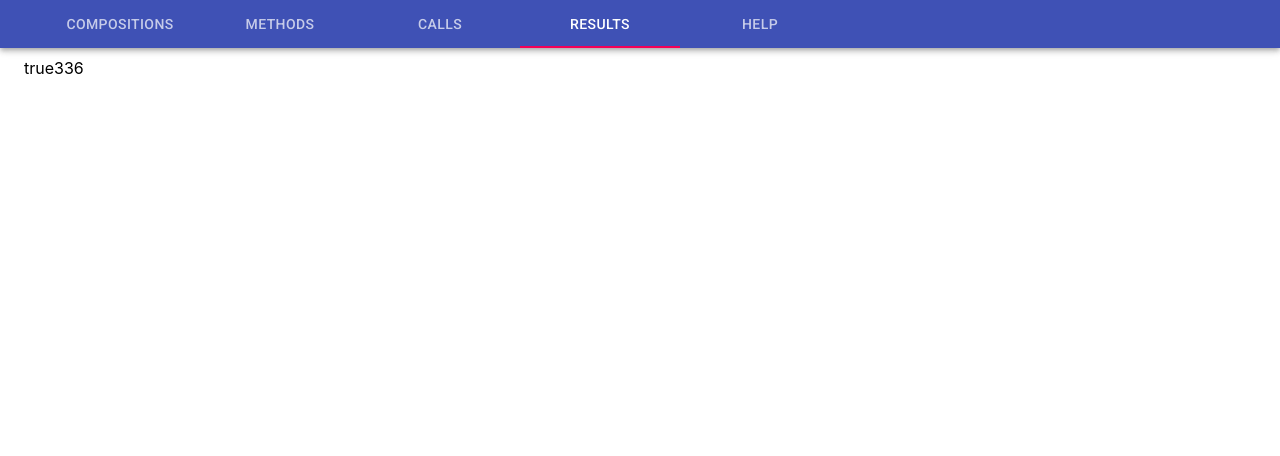
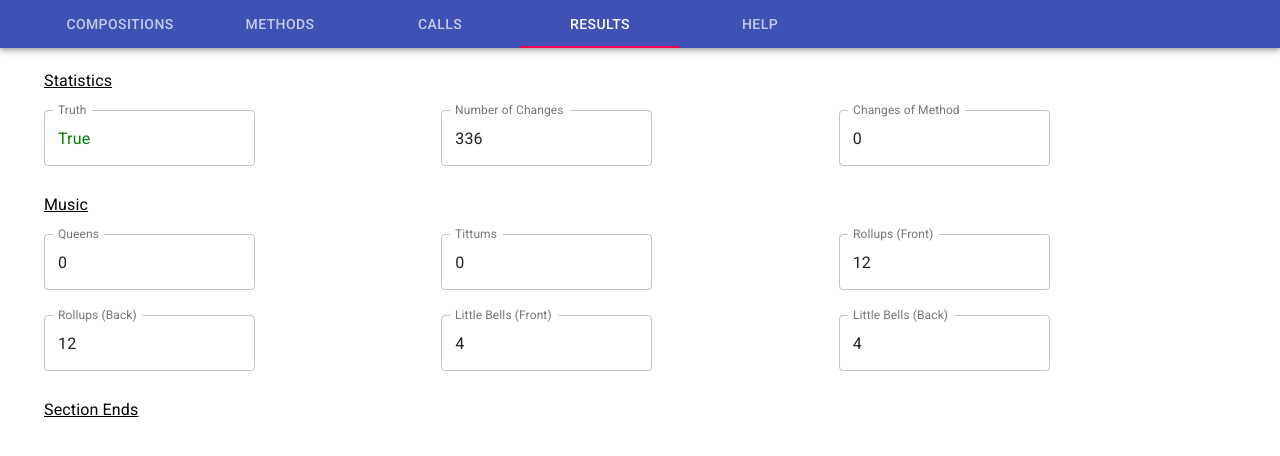
Before and after one commit to chrisjfield/CompositionProver, a React (Create React App) app: page / in a window 1280 px wide. Both pictures are taken after a click on the tab "RESULTS". Shown: the top 456 px of the page. Built offline with nearby package versions, Linux system fonts and the light colour scheme.

Commit message:
fixed a substr bug and starting to add results UI

```diff
--- a/src/components/Results.tsx
+++ b/src/components/Results.tsx
@@ -7,7 +7,7 @@ import { IAppState } from '../redux/reducers/rootReducer';
 import { getCalls } from '../redux/selectors/callSelectors';
 import { getCompositionMethods } from '../redux/selectors/methodSelectors';
 import { getCurrentComposition } from '../redux/selectors/compositionSelectors';
-import { Grid, Container, CircularProgress, Typography } from '@material-ui/core';
+import { Grid, Container, CircularProgress, Typography, TextField } from '@material-ui/core';
 import { calculateResult, emptyResult } from '../helpers/resultHelper';
 
 const Results = (props: IResultsState) => {
@@ -42,23 +42,48 @@ const Results = (props: IResultsState) => {
         }
     }
 
+    const getReadOnlyField = (label: string, value: string) => {
+        const id: string = `results-${label.replace(/[\n\r\s]+/g, '')}`
+        return (
+            <Grid item xs={12} md={4}>
+                <TextField
+                    id={id}
+                    label={label}
+                    variant="outlined"
+                    value={value}
+                    className={styles.resultsField}
+                    InputProps={{
+                        readOnly: true,
+                    }}
+                />
+            </Grid>
+        )
+    }
+
+    const getTextField = (label: string) => {
+        return (
+            <Grid item xs={12}>
+                <Typography variant='subtitle1' className={styles.resultsText}>
+                    <u>{label}</u>
+                </Typography>
+            </Grid>
+        )
+    }
+
     const getResultsContent = () => {
         if (error) {
             return (
-                <Container className={styles.compositionContainer}>
-                    <Grid container>
+                <Grid container className={styles.callContainer}>
                     <Grid item className={styles.loading}>
                         <Typography className={styles.errorText}>
                             {error}
                         </Typography>
                     </Grid>
                 </Grid>
-                </Container>
             )
         } else if (loading) {
             return (
-                <Container className={styles.compositionContainer}>
-                    <Grid container>
+                <Grid container className={styles.callContainer}>
                     <Grid item className={styles.loading}>
                         <CircularProgress />
                         <Typography className={styles.loadingText}>
@@ -66,18 +91,36 @@ const Results = (props: IResultsState) => {
                     </Typography>
                     </Grid>
                 </Grid>
-                </Container>
             )
         } else {
             return (
-                <Container className={styles.compositionContainer}>
-                    <Grid container>
-                        <Grid item xs={6}>
-                            {result.truth.true.toString()}
-                            {result.numberOfChanges.toString()}
+                <Grid container className={styles.callContainer}>
+                    {getTextField('Statistics')}
+                    <Grid item xs={12} md={4}>
+                        <TextField
+                            id='results-truth'
+                            label='Truth'
+                            variant="outlined"
+                            value={result.truth.true ? 'True' : 'False'}
+                            helperText={result.truth.comesRound ? null : 'Does not come round'}
+                            className={styles.resultsField}
+                            InputProps={{
+                                readOnly: true,
+                                className: result.truth.true ? styles.resultsTruthTrue : styles.resultsTruthFalse
+                            }}
+                        />
                     </Grid>
+                    {getReadOnlyField('Number of Changes', result.numberOfChanges.toString())}
+                    {getReadOnlyField('Changes of Method', result.changesOfMethod.toString())}
+                    {getTextField('Music')}
+                    {getReadOnlyField('Queens', result.musicalChanges.queens.toString())}
+                    {getReadOnlyField('Tittums', result.musicalChanges.tittums.toString())}
+                    {getReadOnlyField('Rollups (Front)', result.musicalChanges.rollupsFront.toString())}
+                    {getReadOnlyField('Rollups (Back)', result.musicalChanges.rollupsBack.toString())}
+                    {getReadOnlyField('Little Bells (Front)', result.musicalChanges.littleBellsFront.toString())}
+                    {getReadOnlyField('Little Bells (Back)', result.musicalChanges.littleBellsBack.toString())}
+                    {getTextField('Section Ends')}
                 </Grid>
-                </Container>
             )
         }
     }
@@ -85,7 +128,11 @@ const Results = (props: IResultsState) => {
     // run the actual composition, pass in set state handlers to feedback results or errors
     runComposition();
 
-    return getResultsContent();
+    return (
+        <Container>
+            {getResultsContent()}
+        </Container>
+    )
 }
 
 const mapStateToProps = (state: IAppState) => {
--- a/src/helpers/resultHelper.ts
+++ b/src/helpers/resultHelper.ts
@@ -20,6 +20,7 @@ export const emptyResult: IResult = {
     truth: {
         firstFalseRow: '',
         true: true,
+        comesRound: false,
     }
 };
 
@@ -57,7 +58,7 @@ export const calculateResult = (composition: IComposition, methods: IMethod[], c
 
     // calculate the key stats - length, musicality and truth.
     resultHelper.result.numberOfChanges = resultHelper.result.grid.length;
-    resultHelper.result.truth = getTruth(resultHelper.highestMethodStage, resultHelper.result.grid);
+    resultHelper.result.truth = getTruth(resultHelper.highestMethodStage, resultHelper.result.grid, resultHelper.initialChange);
     resultHelper.result.musicalChanges = getMusicalChanges(resultHelper.highestMethodStage, resultHelper.result.grid);
 
     onComplete(resultHelper.result);
@@ -250,7 +251,7 @@ const calculatePositionalElement = (currentResultHelper: IResultHelper, composit
     let numberOfCalls: number = 1;
 
     if (compositionElement.length >= 2) {
-        let callAbbreviation = compositionElement.substr(compositionElement.length - 2, compositionElement.length - 1);
+        let callAbbreviation = compositionElement.substr(compositionElement.length - 2, 1);
         if (!Number(callAbbreviation)) {
             if (callAbbreviation === 'b' && method.defaultBob) {
                 call = calls.find(call => call.abbreviation === method.defaultBob);
@@ -507,12 +508,18 @@ const getPlaceNotation = (currentResultHelper: IResultHelper, method: IMethod, c
     return placeNotationArray;
 }
 
-const getTruth = (stage: number, rows: string[]) => {
+const getTruth = (stage: number, rows: string[], initialChange: string) => {
     let rowsToCheck: string[] = rows;
     const truth: ITruth = {
         true: true,
+        comesRound: false,
         firstFalseRow: '',
     };
+
+    if (rows[rows.length - 1] === initialChange) {
+        truth.comesRound = true;
+    }
+
     const numberOfRows: number = rows.length;
     const extent: number = getFactorial(stage);
     // plus one to account for exact multiples of an extent - these will have 0 allowed of the next repeat number)
--- a/src/interfaces/interfaces.ts
+++ b/src/interfaces/interfaces.ts
@@ -194,5 +194,6 @@ export interface IMusicalChanges {
 
 export interface ITruth {
     true: boolean;
+    comesRound: boolean;
     firstFalseRow: string;
 }
--- a/src/styles/styles.ts
+++ b/src/styles/styles.ts
@@ -68,10 +68,6 @@ const useStyles = makeStyles({
     compositionMethodField: {
         maxWidth: '250px',
     },
-    resultsContainer: {
-        marginTop: '10px',
-        marginBottom: '20px',
-    },
     loadingText: {
         marginTop: '25px',
         marginLeft: '-50px',
@@ -80,6 +76,22 @@ const useStyles = makeStyles({
         color: 'red',
         fontWeight: 'bold',
     },
+    resultsContainer: {
+        padding: '20px',
+    },
+    resultsTruthTrue: {
+        color: 'green',
+    },
+    resultsTruthFalse: {
+        color: 'red',
+    },
+    resultsField: {
+        marginTop: '15px',
+        marginBottom: '10px',
+    },
+    resultsText: {
+        marginTop: '15px',
+    },
 });
 
 export default useStyles;
```
Lines whose indentation alone changed are shown as unchanged.
